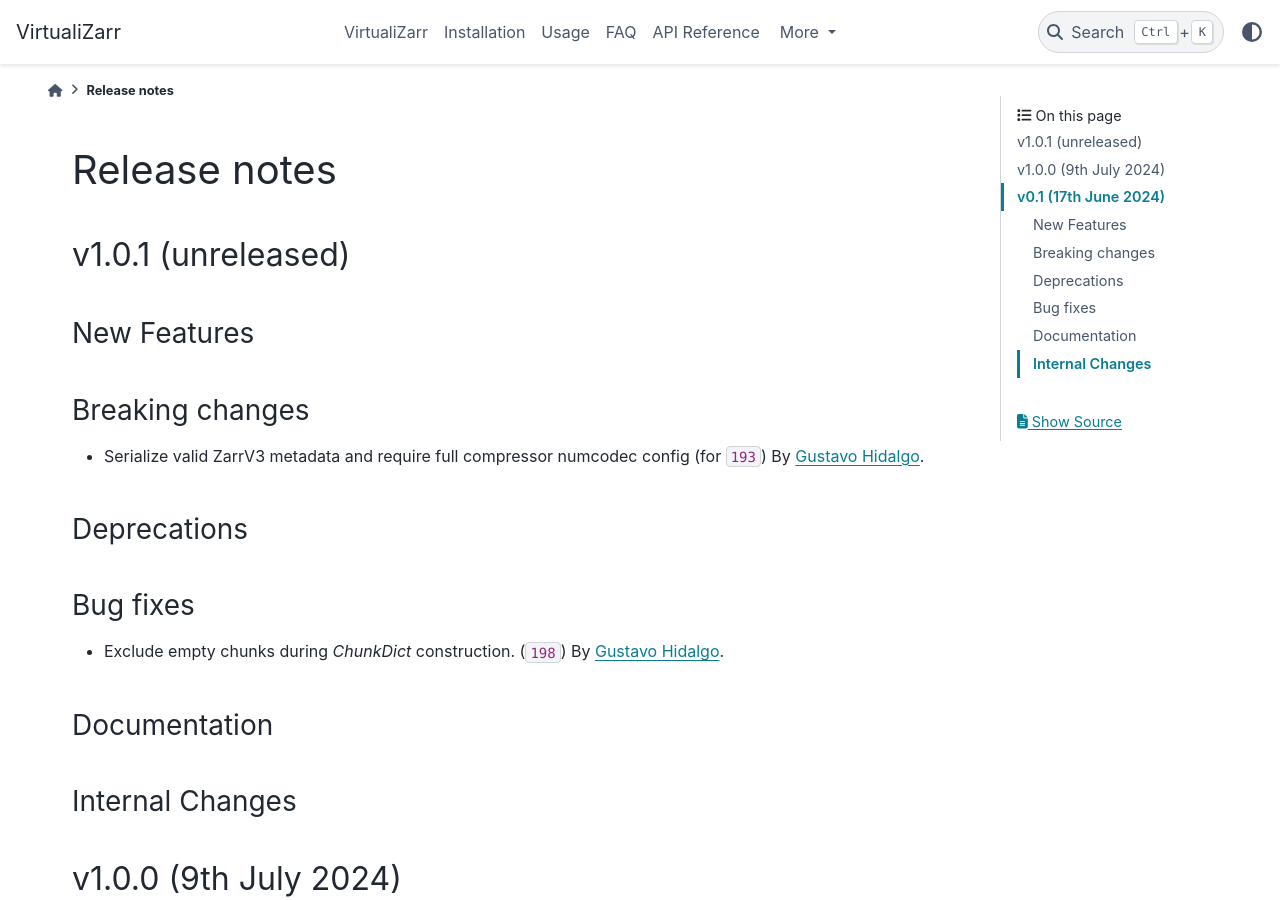
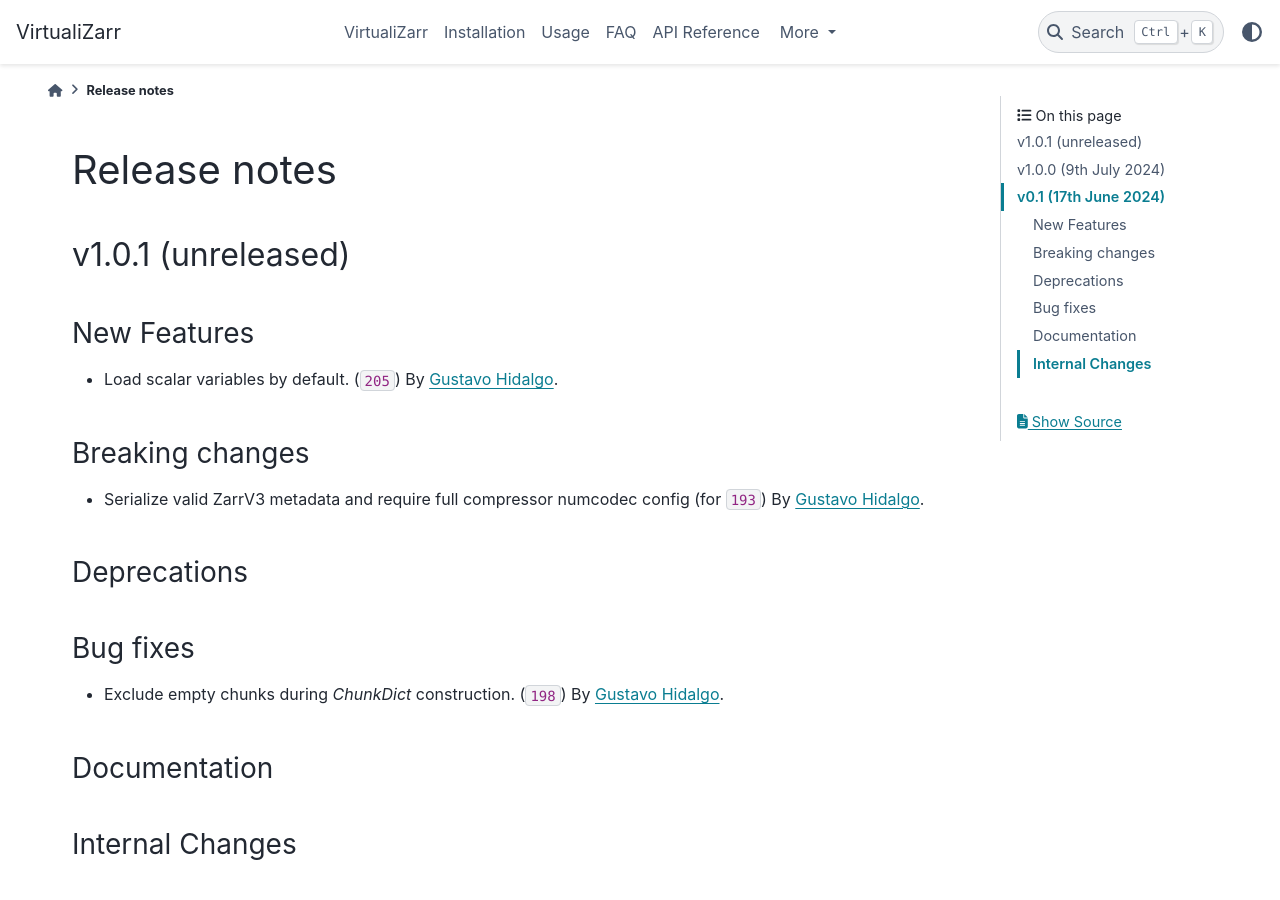
Before and after one commit to zarr-developers/VirtualiZarr, a Sphinx documentation site: the page built from docs/releases.rst, in a window 1280 px wide and 900 px high. Built offline with Sphinx 7.4.7 and the PyData theme 0.15.4, drawn with Linux system fonts in a browser that asks for light colours; cross-references to code outside the pages are shown as plain code.

Commit message:
Doc update

```diff
--- a/docs/releases.rst
+++ b/docs/releases.rst
@@ -8,6 +8,9 @@
 
 New Features
 ~~~~~~~~~~~~
+
+- Load scalar variables by default. (:pull:`205`)
+  By `Gustavo Hidalgo <https://github.com/ghidalgo3>`_.
 
 Breaking changes
 ~~~~~~~~~~~~~~~~
```
